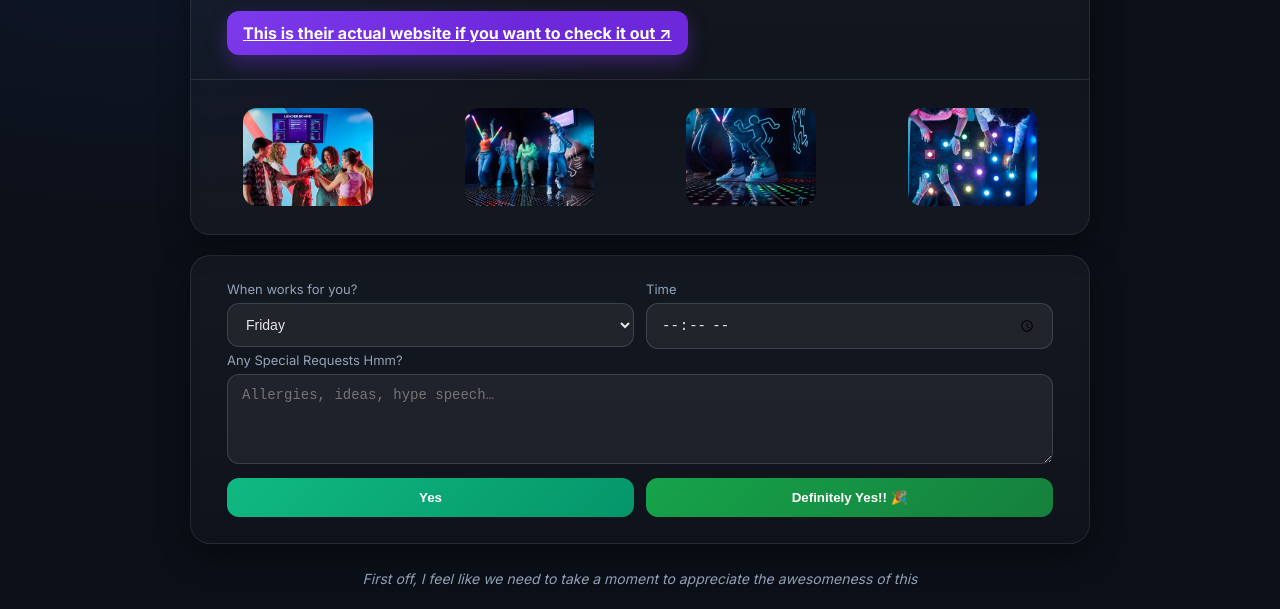
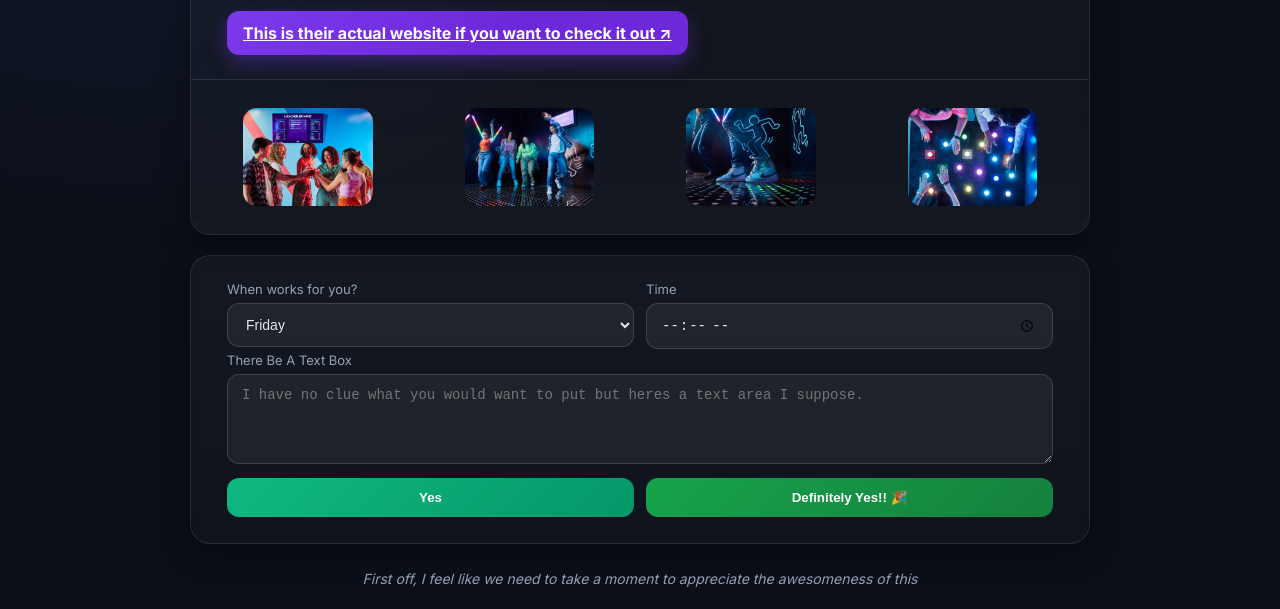
Before and after one commit to 2019ttd-debug/date-invite, a plain HTML site: page index.html in a window 1280 px wide. Shown: the part 191-800 px from the top of the page. Drawn offline with Linux system fonts and the light colour scheme.

Commit message:
index.html

```diff
--- a/index.html
+++ b/index.html
@@ -125,15 +125,15 @@
         </div>
         <div class="row">
           <div>
-            <label for="note">Any Special Requests Hmm?</label>
-            <textarea id="note" name="note" placeholder="Allergies, ideas, hype speech…"></textarea>
+            <label for="note">There Be A Text Box</label>
+            <textarea id="note" name="note" placeholder="I have no clue what you would want to put but heres a text area I suppose."></textarea>
           </div>
         </div>
         <div class="choice">
           <button class="btn yes" type="button" data-choice="Yes">Yes </button>
           <button class="btn def-yes" type="button" data-choice="Definitely Yes!!">Definitely Yes!! 🎉</button>
         </div>
-        <div class="success" id="success">Mmmhh How Could One Deny Such An Awesome Proposal?</div>
+        <div class="success" id="success">I Mean Could You Actually Say No To Something This Cool?</div>
         <div class="error" id="error">Well Something Damn Broke</div>
       </form>
     </section>
```
